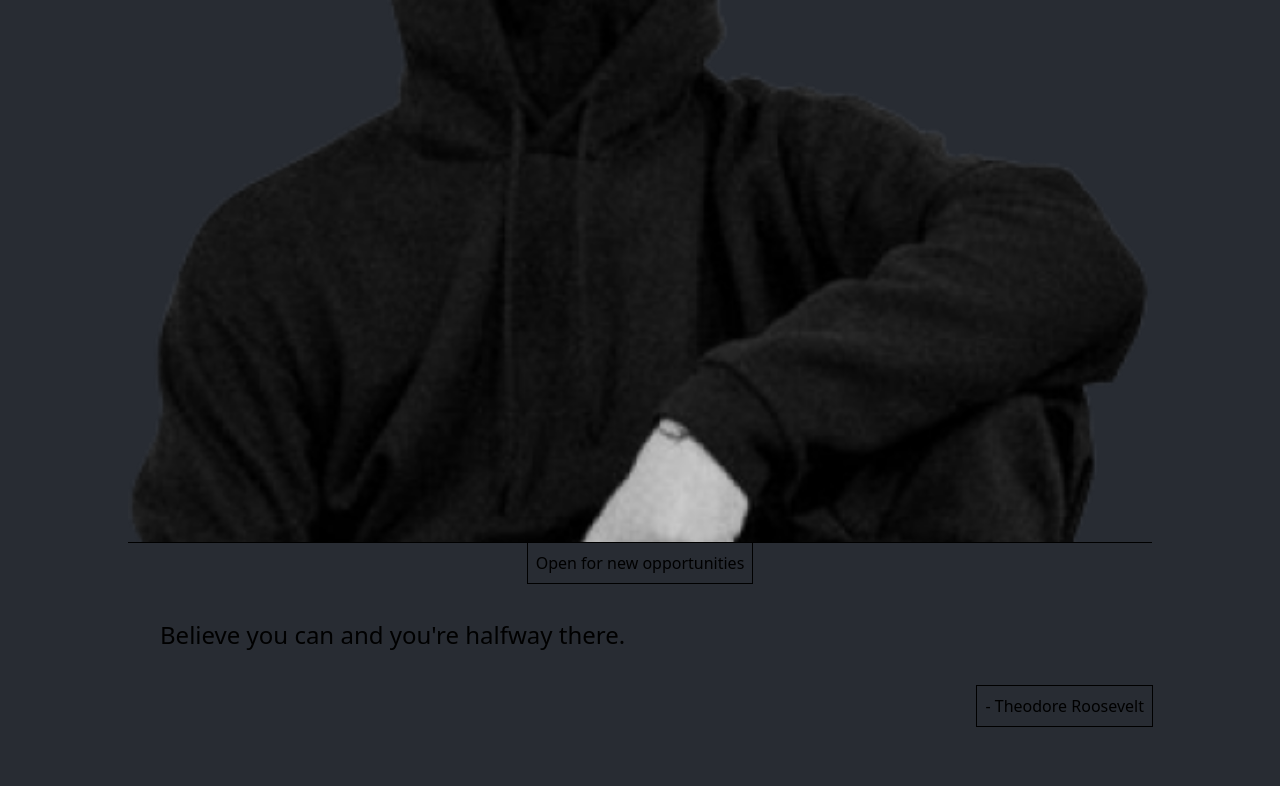
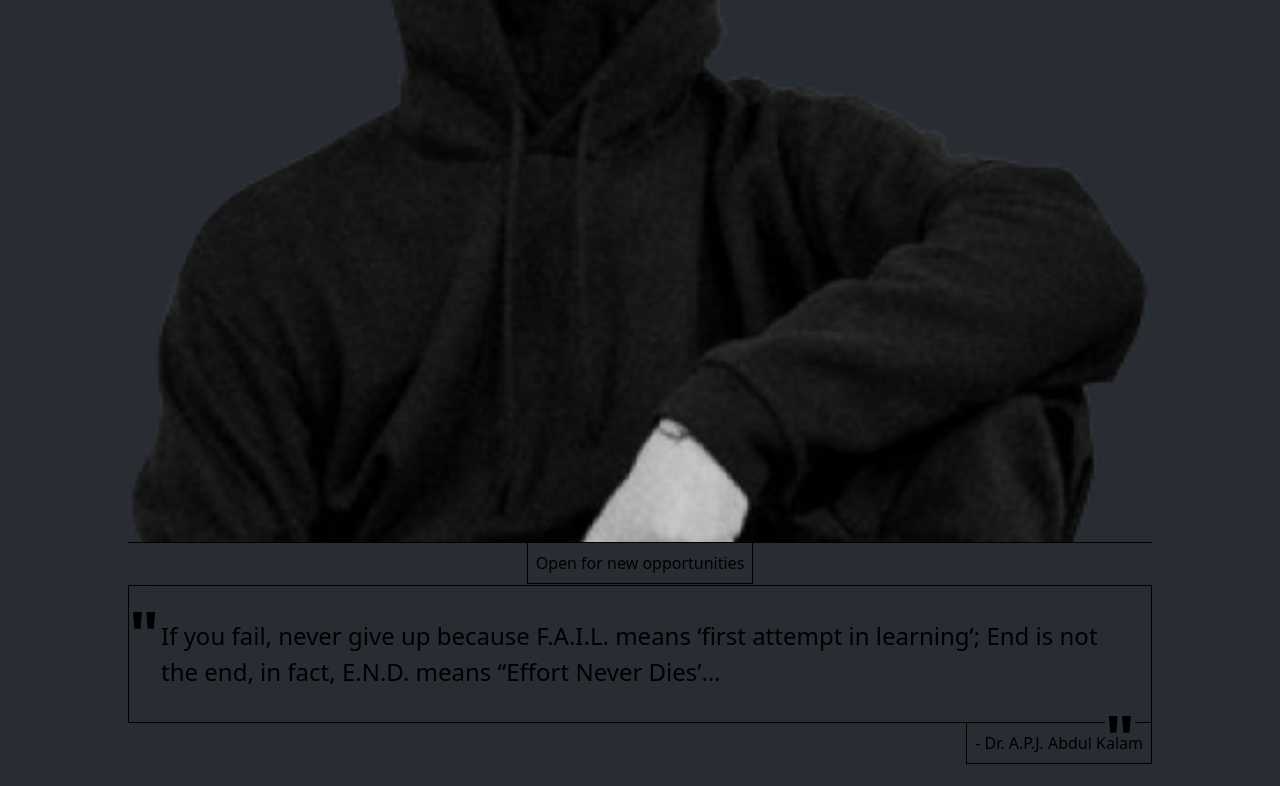
Before and after one commit to johannes-code/portfolio_v2, a React (Vite) app: page / in a window 1280 px wide. Shown: the part 672-1458 px from the top of the page. Before the commit the page ends 1399 px from the top, so only its background shows below. Built offline with nearby package versions, Linux system fonts and the light colour scheme.

Commit message:
changed how quotes renders, quotes section is good

```diff
--- a/src/components/quote/Quote.jsx
+++ b/src/components/quote/Quote.jsx
@@ -1,7 +1,20 @@
 import styles from "./quote.module.css";
 import data from "/src/locales/en.json";
+import { useState, useEffect } from "react";
+
 export const Quote = () => {
-  const quoteData = data.pages.home.quote;
+  const [quoteData, setQuote] = useState({ text: "", author: "" });
+
+  useEffect(() => {
+    getRandomQuote();
+  }, []);
+
+  const getRandomQuote = () => {
+    // Extract the quotes object from the JSON file
+    const quotes = Object.values(data.quotes);
+    const randomIndex = Math.floor(Math.random() * quotes.length);
+    setQuote(quotes[randomIndex]);
+  };
 
   return (
     <figure className={styles.quote}>
--- a/src/components/quote/quote.module.css
+++ b/src/components/quote/quote.module.css
@@ -1,12 +1,12 @@
-.quote .quote {
+.quote {
   border: 1px solid;
   border-color: var(--gray);
   position: relative;
   margin: 0;
 }
 
-.quote .quote::before,
-.quote .quote::after {
+.quote::before,
+.quote::after {
   content: '"';
   position: absolute;
   color: var(--gray);
@@ -20,7 +20,7 @@
   top: -32px;
   left: 16px;
 }
-.quote .quote::after {
+.quote::after {
   bottom: -64px;
   right: 16px;
 }
@@ -41,7 +41,7 @@
   right: -1px;
   font-size: 16px;
 }
-.quote .quote_author::before {
+.quote_author::before {
   content: "- ";
 }
 
```
